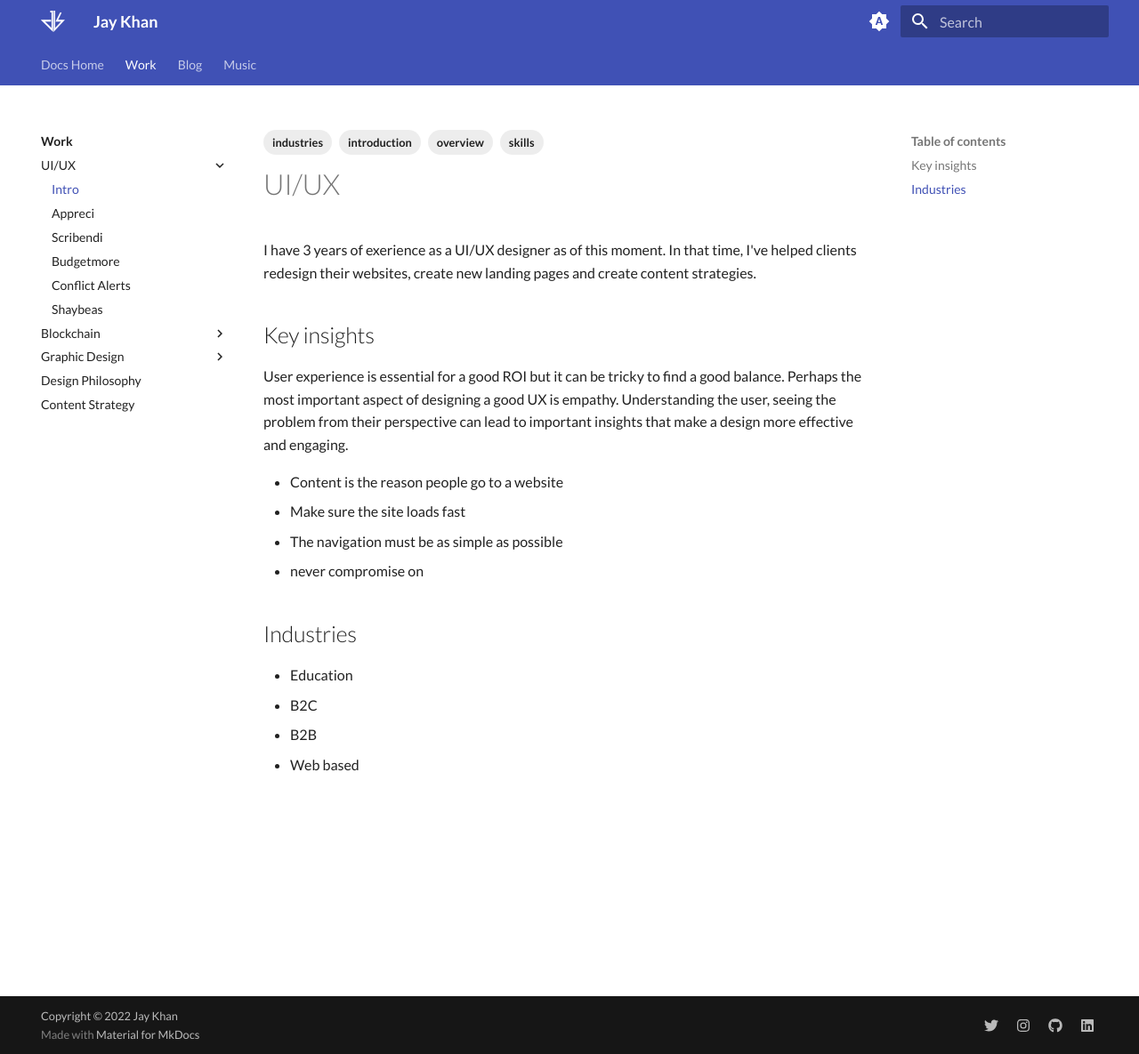
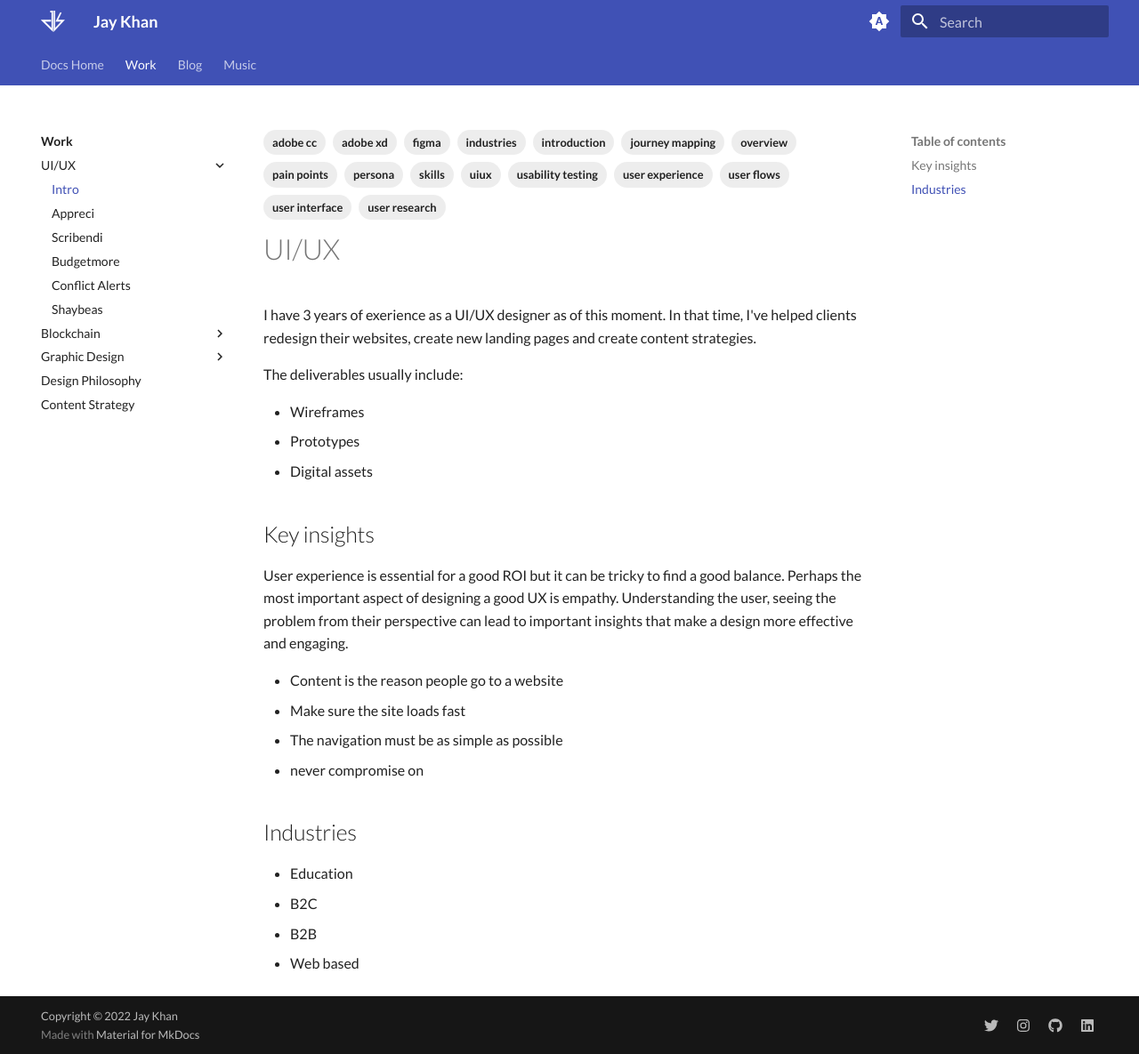
Before and after one commit to jaykhan-dev/khan-docs, an MkDocs documentation site: the page built from docs/work/uiux/intro.md, in a window 1280 px wide and 1185 px high. Shown: the whole window at 89% size. Built offline with MkDocs 1.6.1 and Material for MkDocs 9.7.7, drawn with Linux system fonts in a browser that asks for light colours.

Commit message:
added more info and tags to uiux

```diff
--- a/docs/work/uiux/intro.md
+++ b/docs/work/uiux/intro.md
@@ -4,11 +4,29 @@ tags:
   - overview
   - skills
   - industries
+  - uiux
+  - user interface
+  - user experience
+  - adobe cc
+  - adobe xd
+  - figma
+  - user flows
+  - persona
+  - journey mapping
+  - pain points
+  - user research
+  - usability testing
 ---
 
 # UI/UX
 
 I have 3 years of exerience as a UI/UX designer as of this moment.  In that time, I've helped clients redesign their websites, create new landing pages and create content strategies.
+
+The deliverables usually include:
+
+- Wireframes
+- Prototypes
+- Digital assets
 
 ## Key insights
 
```
